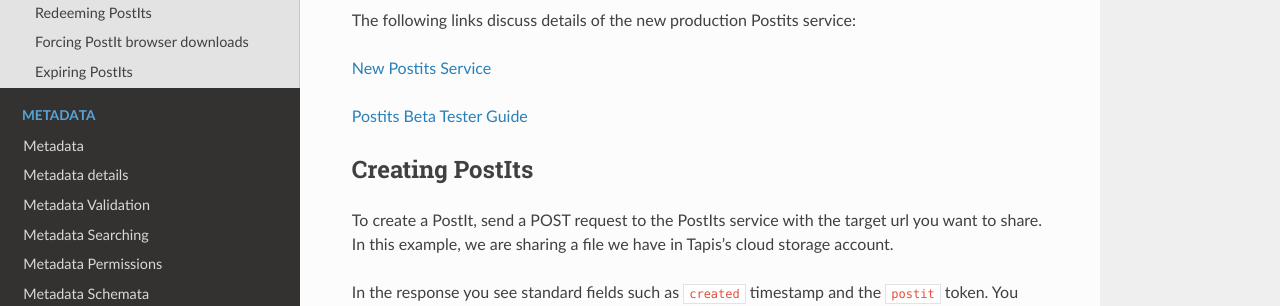
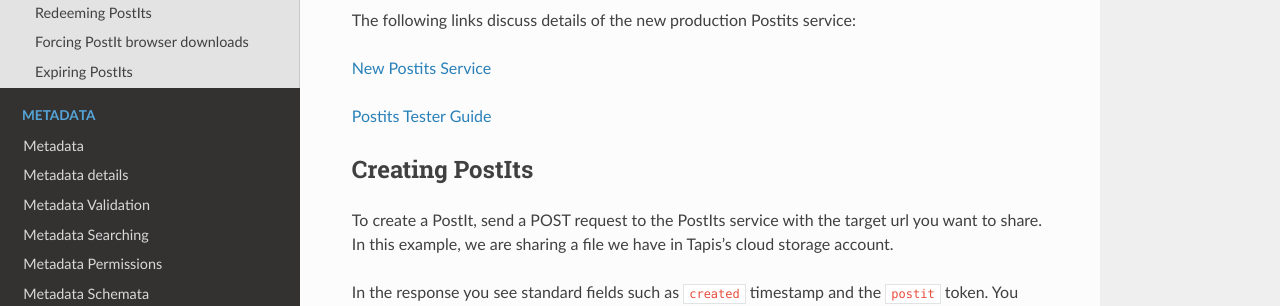
Before and after one commit to TACC-Cloud/agave-docs, a Sphinx documentation site: the page built from docs/agave/guides/postits/introduction.rst, in a window 1280 px wide and 900 px high, scrolled down 608 px. Shown: the part 151-457 px from the top of the window. Built offline with Sphinx 7.4.7 and the Read the Docs theme 2.0.0, drawn with Linux system fonts in a browser that asks for light colours; pages that are not in the unit, such as notebooks, are missing from menus; cross-references to code outside the pages are shown as plain code.

Commit message:
Update introduction.rst

```diff
--- a/docs/agave/guides/postits/introduction.rst
+++ b/docs/agave/guides/postits/introduction.rst
@@ -19,9 +19,9 @@
 
 The following links discuss details of the new production Postits service:
 
-`New Postits Service <aloe-job-architecture.html>`_
+`New Postits Service <postits_new.html>`_
 
-`Postits Beta Tester Guide <aloe-beta-tester-guide.html>`_
+`Postits Tester Guide <postits_test_guide.html>`_
 
 
 Creating PostIts
```
